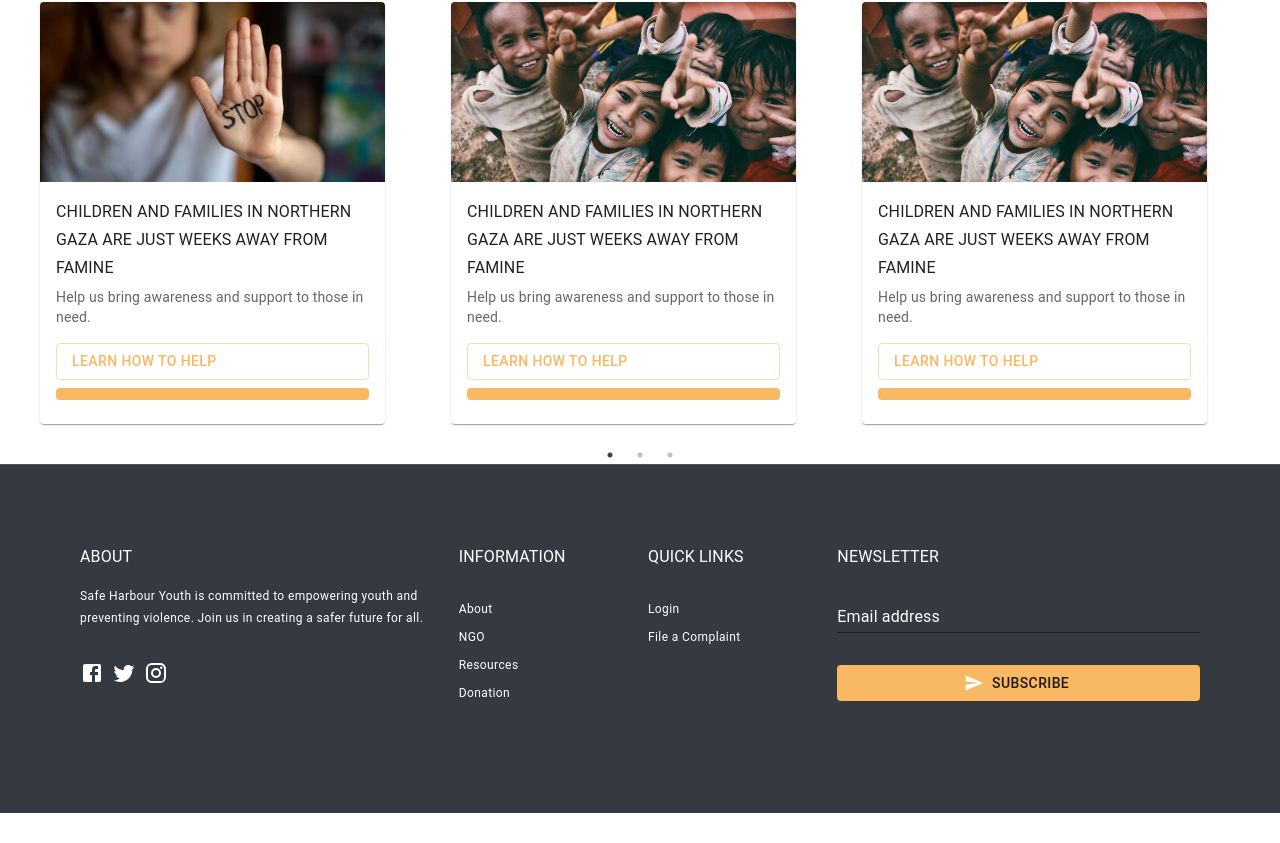
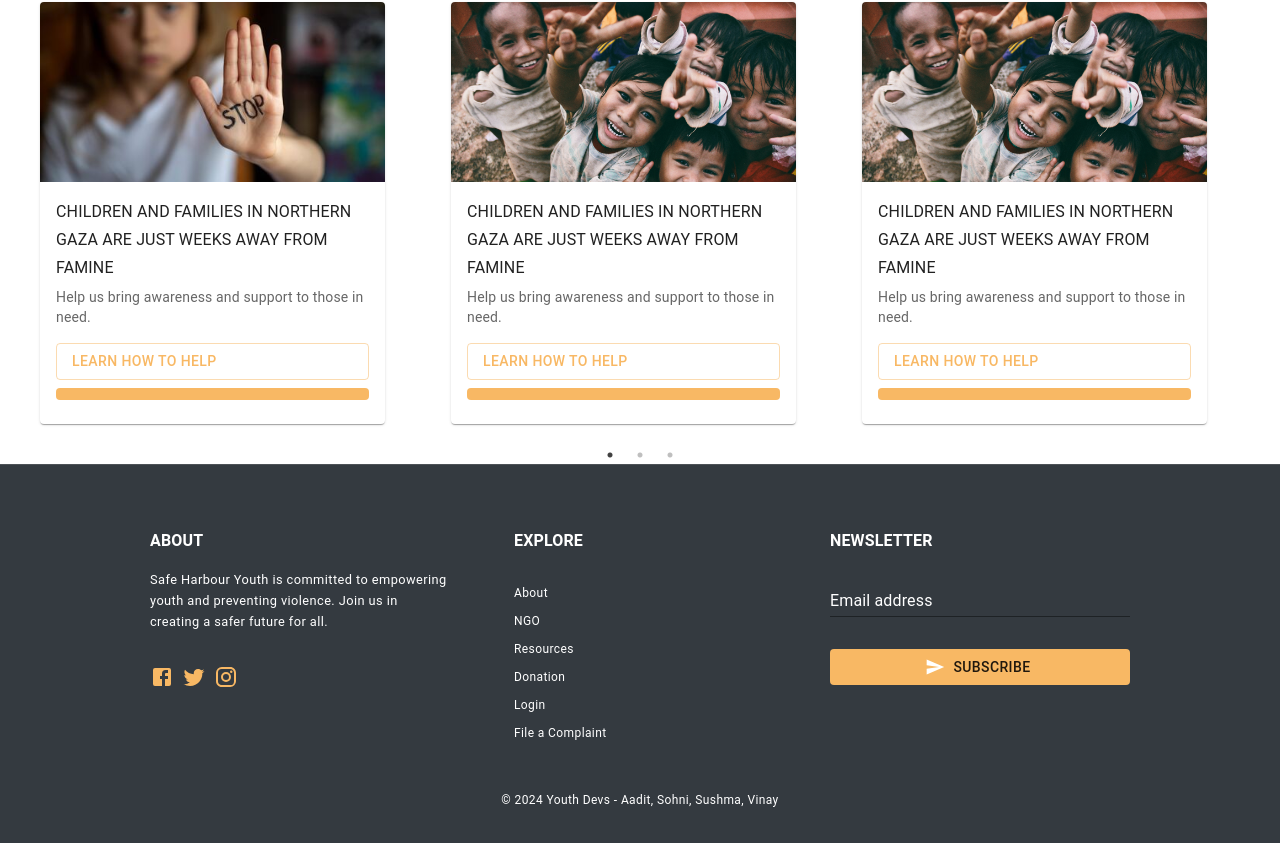
Before and after one commit to aaditshah18/BeaconForYouth, a React (Vite) app in the folder safe-harbour-youth-app/: page / in a window 1280 px wide. Shown: the part 1490-2333 px from the top of the page. Before the commit the page ends 2303 px from the top, so only its background shows below. Built offline with nearby package versions, Linux system fonts and the light colour scheme.

Commit message:
Updating footer style and adding copy right

```diff
--- a/safe-harbour-youth-app/src/components/Footer/footer.tsx
+++ b/safe-harbour-youth-app/src/components/Footer/footer.tsx
@@ -11,31 +11,34 @@
             sx={{
                 background: 'var(--dark)',
                 color: 'var(--white)',
-                p: { xs: 4, md: 10 },
-                pt: 12,
-                pb: 12,
+                pt: 8,
+                pb: 2,
+                px: 2,
                 fontSize: { xs: '12px', md: '14px' },
                 width: '100%',
                 borderTop: '1px solid rgba(255, 255, 255, 0.12)',
             }}
         >
             <Grid container spacing={2} justifyContent="center">
-                <Grid item md={6} lg={4}>
-                    <FooterTitle variant="body1">About</FooterTitle>
-                    <Typography variant="caption">
+                <Grid item xs={12} sm={7} md={3}>
+                    <FooterTitle variant="body1" sx={{fontWeight: 'bold'}}>About</FooterTitle>
+                    <Typography variant="caption" sx={{ fontSize: { xs: '0.7rem', sm: '0.8rem' } }}>
                     Safe Harbour Youth is committed to empowering youth and preventing violence. Join us in creating a safer future for all.
                     </Typography>
                     <Box sx={{
                         mt: 4,
-                        color: 'var(--white)'
+                        color: 'var(--primary)',
+                        '& svg': {
+                          fontSize: { xs: '1.2rem', md: '1.5rem' } // Adjust icon size responsively
+                        }
                     }}>
                         <FacebookIcon sx={{mr: 1}}/>
                         <TwitterIcon sx={{mr: 1}}/>
                         <InstagramIcon sx={{mr: 1}}/>
                     </Box>
                 </Grid>
-                <Grid item md={6} lg={2}>
-                    <FooterTitle variant="body1">Information</FooterTitle>
+                <Grid item xs={12} sm={7} md={3} sx={{ ml: { md: 6 } }}>
+                    <FooterTitle variant="body1" sx={{fontWeight: 'bold'}}>Explore</FooterTitle>
                     <List>
                         <ListItemText>
                             <Typography lineHeight={2} variant="caption">
@@ -57,11 +60,6 @@
                                 Donation
                             </Typography>
                         </ListItemText>
-                    </List>
-                </Grid>
-                <Grid item md={6} lg={2}>
-                    <FooterTitle variant="body1">Quick Links</FooterTitle>
-                    <List>
                         <ListItemText>
                             <Typography lineHeight={2} variant="caption">
                                 Login
@@ -74,8 +72,8 @@
                         </ListItemText>
                     </List>
                 </Grid>
-                <Grid item md={6} lg={4}>
-                    <FooterTitle variant="body1">Newsletter</FooterTitle>
+                <Grid item xs={12} sm={7} md={3}>
+                    <FooterTitle variant="body1" sx={{fontWeight: 'bold'}}>Newsletter</FooterTitle>
                     <Stack>
                         <SubscrieTF
                             label="Email address"
@@ -92,6 +90,12 @@
                 </Grid>
 
             </Grid>
+            {/* Copyright Notice */}
+            <Box sx={{ pt: 4, pb: 2, textAlign: 'center' }}>
+                <Typography variant="caption">
+                    © 2024 Youth Devs - Aadit, Sohni, Sushma, Vinay
+                </Typography>
+            </Box>
         </Box>
     );
 }
```
